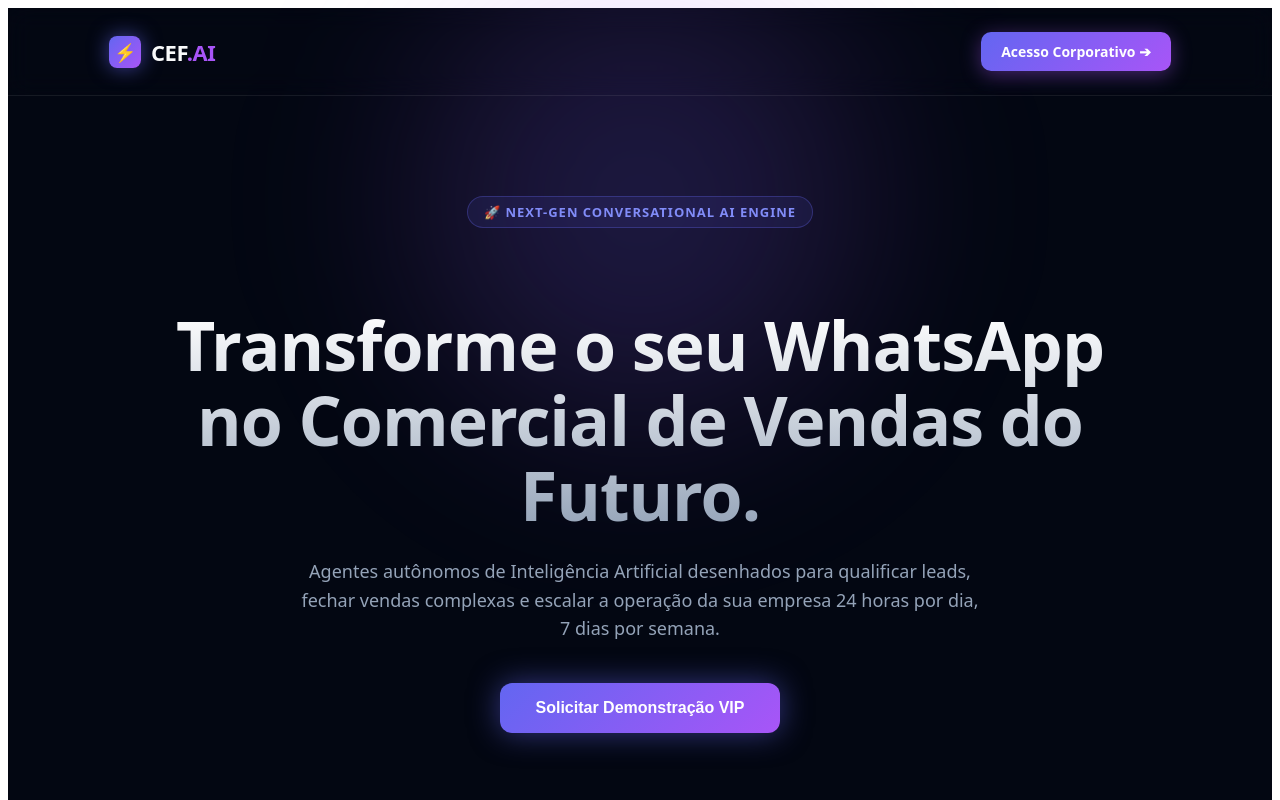
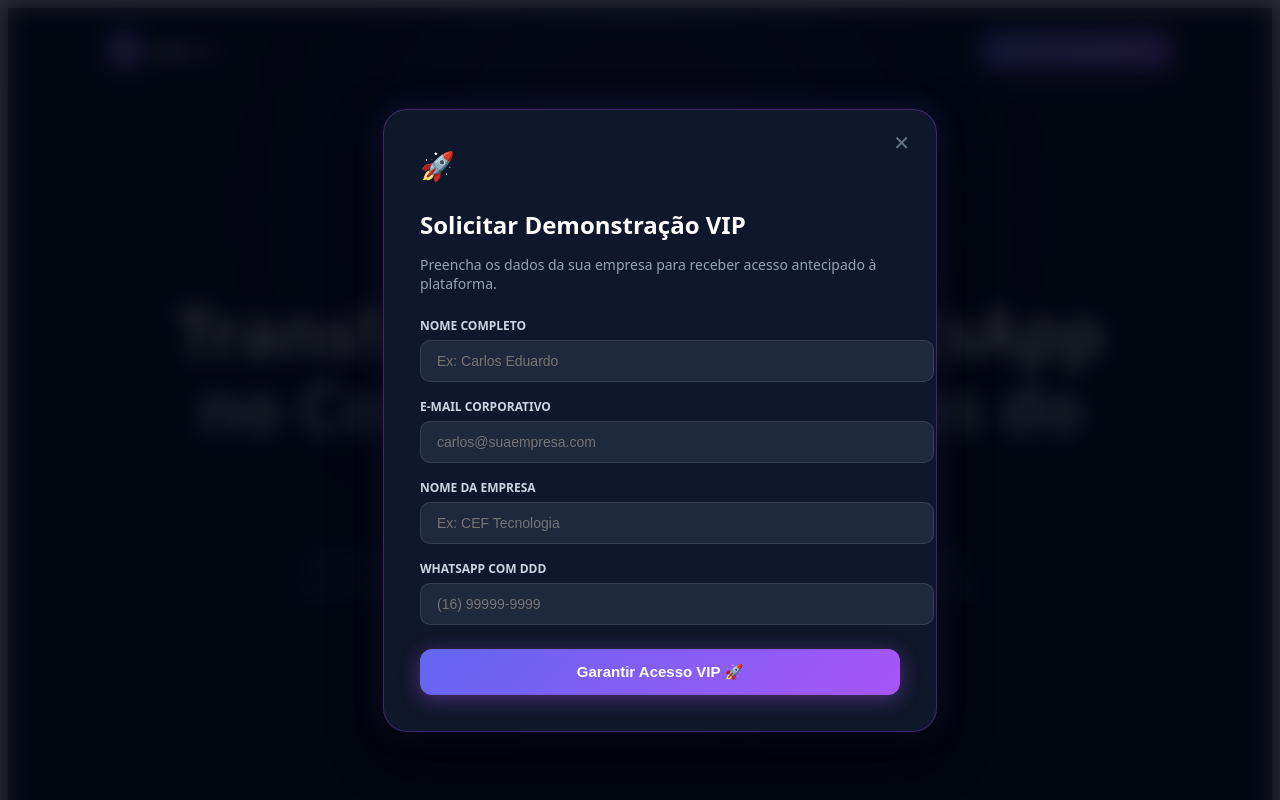
Before and after one commit to carlosandresagabriel25-dev/cefai-web, a Next.js app: page / in a window 1280 px wide. Both pictures are taken after a click on the button "Solicitar Demonstração VIP". Shown: the top 800 px of the page. Built offline with nearby package versions, Linux system fonts and the light colour scheme.

Commit message:
Update page.jsx

```diff
--- a/app/page.jsx
+++ b/app/page.jsx
@@ -1,4 +1,27 @@
+'use client';
+
+import { useState } from 'react';
+
 export default function HomePage() {
+  const [isModalOpen, setIsModalOpen] = useState(false);
+  const [isSubmitted, setIsSubmitted] = useState(false);
+  const [formData, setFormData] = useState({
+    name: '',
+    email: '',
+    phone: '',
+    company: ''
+  });
+
+  const handleSubmit = (e) => {
+    e.preventDefault();
+    setIsSubmitted(true);
+  };
+
+  const closeModal = () => {
+    setIsModalOpen(false);
+    setIsSubmitted(false);
+  };
+
   return (
     <div style={{
       backgroundColor: '#030712',
@@ -7,9 +30,10 @@ export default function HomePage() {
       minHeight: '100vh',
       margin: 0,
       padding: 0,
-      overflowX: 'hidden'
+      overflowX: 'hidden',
+      position: 'relative'
     }}>
-      {/* Glow Effects Background */}
+      {/* Background Glow */}
       <div style={{
         position: 'absolute',
         top: '-100px',
@@ -23,10 +47,9 @@ export default function HomePage() {
         zIndex: 0
       }} />
 
-      {/* Header / Navbar */}
+      {/* Navbar */}
       <nav style={{
         display: 'flex',
-        justifyConstraint: 'space-between',
         justifyContent: 'space-between',
         alignItems: 'center',
         padding: '24px 8%',
@@ -55,27 +78,27 @@ export default function HomePage() {
           </span>
         </div>
 
-        <div style={{ display: 'flex', gap: '16px' }}>
-          <a href="#demo" style={{
+        <button
+          onClick={() => setIsModalOpen(true)}
+          style={{
             padding: '10px 20px',
             borderRadius: '10px',
             background: 'linear-gradient(135deg, #6366f1 0%, #a855f7 100%)',
             color: '#fff',
-            textDecoration: 'none',
+            border: 'none',
             fontWeight: '600',
             fontSize: '14px',
             boxShadow: '0 4px 20px rgba(168, 85, 247, 0.4)',
-            transition: 'all 0.3s'
+            cursor: 'pointer'
           }}>
-            Acesso Corporativo ➔
-          </a>
-        </div>
+          Acesso Corporativo ➔
+        </button>
       </nav>
 
       {/* Hero Section */}
       <section style={{
         textAlign: 'center',
-        padding: '100px 20px 60px',
+        padding: '90px 20px 50px',
         maxWidth: '1000px',
         margin: '0 auto',
         position: 'relative',
@@ -119,8 +142,9 @@ export default function HomePage() {
           Agentes autônomos de Inteligência Artificial desenhados para qualificar leads, fechar vendas complexas e escalar a operação da sua empresa 24 horas por dia, 7 dias por semana.
         </p>
 
-        <div style={{ display: 'flex', justifyContent: 'center', gap: '16px', flexWrap: 'wrap' }}>
-          <button style={{
+        <button
+          onClick={() => setIsModalOpen(true)}
+          style={{
             padding: '16px 36px',
             borderRadius: '12px',
             background: 'linear-gradient(135deg, #6366f1 0%, #a855f7 100%)',
@@ -131,12 +155,11 @@ export default function HomePage() {
             cursor: 'pointer',
             boxShadow: '0 0 30px rgba(99, 102, 241, 0.5)'
           }}>
-            Solicitar Demonstração VIP
-          </button>
-        </div>
+          Solicitar Demonstração VIP
+        </button>
       </section>
 
-      {/* High-Tech Metrics Banner */}
+      {/* Metrics Banner */}
       <section style={{
         display: 'grid',
         gridTemplateColumns: 'repeat(auto-fit, minmax(200px, 1fr))',
@@ -171,7 +194,7 @@ export default function HomePage() {
         ))}
       </section>
 
-      {/* Feature Grid (Glassmorphism Cards) */}
+      {/* Feature Cards */}
       <section style={{ maxWidth: '1100px', margin: '0 auto 100px', padding: '0 20px', position: 'relative', zIndex: 1 }}>
         <h2 style={{ textAlign: 'center', fontSize: '32px', fontWeight: '800', marginBottom: '50px' }}>
           Arquitetura Criada para Alta Escala
@@ -186,25 +209,24 @@ export default function HomePage() {
             {
               icon: '🤖',
               title: 'Agentes Autônomos de IA',
-              desc: 'Atendimento humanizado via WhatsApp com modelos treinado no conhecimento e catálogo da sua empresa.'
+              desc: 'Atendimento humanizado via WhatsApp com modelos treinados no catálogo da sua empresa.'
             },
             {
               icon: '📊',
-              title: 'Painel Multi-Tenant & Métricas',
+              title: 'Painel Multi-Tenant',
               desc: 'Acompanhe métricas vitais como ARR, LTV e Churn em tempo real com análises preditivas.'
             },
             {
               icon: '⚡',
-              title: 'Integração Nativa de Sistemas',
-              desc: 'Conexão instantânea com CRMs, ERPs e meios de pagamento sem interrupções de fluxo.'
+              title: 'Integração Nativa',
+              desc: 'Conexão instantânea com CRMs, ERPs e meios de pagamento sem interrupções.'
             }
           ].map((card, idx) => (
             <div key={idx} style={{
               background: 'linear-gradient(180deg, rgba(255,255,255,0.05) 0%, rgba(255,255,255,0.01) 100%)',
               border: '1px solid rgba(255, 255, 255, 0.1)',
               borderRadius: '20px',
-              padding: '32px',
-              transition: 'transform 0.3s'
+              padding: '32px'
             }}>
               <div style={{ fontSize: '40px', marginBottom: '16px' }}>{card.icon}</div>
               <h3 style={{ fontSize: '20px', fontWeight: '700', marginBottom: '12px', color: '#f1f5f9' }}>
@@ -218,6 +240,197 @@ export default function HomePage() {
         </div>
       </section>
 
+      {/* MODAL POPUP DE CAPTURA DE LEADS */}
+      {isModalOpen && (
+        <div style={{
+          position: 'fixed',
+          top: 0,
+          left: 0,
+          width: '100vw',
+          height: '100vh',
+          backgroundColor: 'rgba(3, 7, 18, 0.85)',
+          backdropFilter: 'blur(10px)',
+          display: 'flex',
+          justifyContent: 'center',
+          alignItems: 'center',
+          zIndex: 1000,
+          padding: '20px'
+        }}>
+          <div style={{
+            background: '#0f172a',
+            border: '1px solid rgba(168, 85, 247, 0.3)',
+            borderRadius: '24px',
+            padding: '36px',
+            maxWidth: '480px',
+            width: '100%',
+            position: 'relative',
+            boxShadow: '0 20px 50px rgba(0,0,0,0.8), 0 0 30px rgba(99, 102, 241, 0.2)'
+          }}>
+            {/* Fechar Modal */}
+            <button
+              onClick={closeModal}
+              style={{
+                position: 'absolute',
+                top: '20px',
+                right: '20px',
+                background: 'transparent',
+                border: 'none',
+                color: '#64748b',
+                fontSize: '20px',
+                cursor: 'pointer'
+              }}>
+              ✕
+            </button>
+
+            {!isSubmitted ? (
+              <>
+                <div style={{ fontSize: '28px', marginBottom: '8px' }}>🚀</div>
+                <h3 style={{ fontSize: '24px', fontWeight: '800', marginBottom: '8px', color: '#fff' }}>
+                  Solicitar Demonstração VIP
+                </h3>
+                <p style={{ color: '#94a3b8', fontSize: '14px', marginBottom: '24px' }}>
+                  Preencha os dados da sua empresa para receber acesso antecipado à plataforma.
+                </p>
+
+                <form onSubmit={handleSubmit} style={{ display: 'flex', flexDirection: 'column', gap: '16px' }}>
+                  <div>
+                    <label style={{ display: 'block', fontSize: '12px', color: '#cbd5e1', marginBottom: '6px', fontWeight: '600' }}>
+                      NOME COMPLETO
+                    </label>
+                    <input
+                      type="text"
+                      required
+                      placeholder="Ex: Carlos Eduardo"
+                      value={formData.name}
+                      onChange={(e) => setFormData({...formData, name: e.target.value})}
+                      style={{
+                        width: '100%',
+                        padding: '12px 16px',
+                        borderRadius: '10px',
+                        background: '#1e293b',
+                        border: '1px solid rgba(255,255,255,0.1)',
+                        color: '#fff',
+                        fontSize: '14px',
+                        outline: 'none'
+                      }}
+                    />
+                  </div>
+
+                  <div>
+                    <label style={{ display: 'block', fontSize: '12px', color: '#cbd5e1', marginBottom: '6px', fontWeight: '600' }}>
+                      E-MAIL CORPORATIVO
+                    </label>
+                    <input
+                      type="email"
+                      required
+                      placeholder="carlos@suaempresa.com"
+                      value={formData.email}
+                      onChange={(e) => setFormData({...formData, email: e.target.value})}
+                      style={{
+                        width: '100%',
+                        padding: '12px 16px',
+                        borderRadius: '10px',
+                        background: '#1e293b',
+                        border: '1px solid rgba(255,255,255,0.1)',
+                        color: '#fff',
+                        fontSize: '14px',
+                        outline: 'none'
+                      }}
+                    />
+                  </div>
+
+                  <div>
+                    <label style={{ display: 'block', fontSize: '12px', color: '#cbd5e1', marginBottom: '6px', fontWeight: '600' }}>
+                      NOME DA EMPRESA
+                    </label>
+                    <input
+                      type="text"
+                      required
+                      placeholder="Ex: CEF Tecnologia"
+                      value={formData.company}
+                      onChange={(e) => setFormData({...formData, company: e.target.value})}
+                      style={{
+                        width: '100%',
+                        padding: '12px 16px',
+                        borderRadius: '10px',
+                        background: '#1e293b',
+                        border: '1px solid rgba(255,255,255,0.1)',
+                        color: '#fff',
+                        fontSize: '14px',
+                        outline: 'none'
+                      }}
+                    />
+                  </div>
+
+                  <div>
+                    <label style={{ display: 'block', fontSize: '12px', color: '#cbd5e1', marginBottom: '6px', fontWeight: '600' }}>
+                      WHATSAPP COM DDD
+                    </label>
+                    <input
+                      type="tel"
+                      required
+                      placeholder="(16) 99999-9999"
+                      value={formData.phone}
+                      onChange={(e) => setFormData({...formData, phone: e.target.value})}
+                      style={{
+                        width: '100%',
+                        padding: '12px 16px',
+                        borderRadius: '10px',
+                        background: '#1e293b',
+                        border: '1px solid rgba(255,255,255,0.1)',
+                        color: '#fff',
+                        fontSize: '14px',
+                        outline: 'none'
+                      }}
+                    />
+                  </div>
+
+                  <button
+                    type="submit"
+                    style={{
+                      marginTop: '8px',
+                      padding: '14px',
+                      borderRadius: '12px',
+                      background: 'linear-gradient(135deg, #6366f1 0%, #a855f7 100%)',
+                      color: '#fff',
+                      border: 'none',
+                      fontWeight: '700',
+                      fontSize: '15px',
+                      cursor: 'pointer',
+                      boxShadow: '0 4px 20px rgba(168, 85, 247, 0.4)'
+                    }}>
+                    Garantir Acesso VIP 🚀
+                  </button>
+                </form>
+              </>
+            ) : (
+              <div style={{ textAlign: 'center', padding: '20px 0' }}>
+                <div style={{ fontSize: '48px', marginBottom: '16px' }}>✅</div>
+                <h3 style={{ fontSize: '22px', fontWeight: '800', marginBottom: '12px', color: '#fff' }}>
+                  Solicitação Confirmada!
+                </h3>
+                <p style={{ color: '#94a3b8', fontSize: '14px', lineHeight: '1.6', marginBottom: '24px' }}>
+                  Obrigado, <strong style={{ color: '#fff' }}>{formData.name}</strong>. A nossa equipa de consultoria técnica entrará em contacto para o e-mail ou WhatsApp da <strong style={{ color: '#fff' }}>{formData.company}</strong> em até 15 minutos.
+                </p>
+                <button
+                  onClick={closeModal}
+                  style={{
+                    padding: '12px 28px',
+                    borderRadius: '10px',
+                    background: 'rgba(255, 255, 255, 0.1)',
+                    color: '#fff',
+                    border: '1px solid rgba(255, 255, 255, 0.2)',
+                    fontWeight: '600',
+                    cursor: 'pointer'
+                  }}>
+                  Fechar
+                </button>
+              </div>
+            )}
+          </div>
+        </div>
+      )}
+
       {/* Footer */}
       <footer style={{
         borderTop: '1px solid rgba(255, 255, 255, 0.08)',
@@ -229,5 +442,5 @@ export default function HomePage() {
         <p>© 2026 CEF.AI — All Systems Operational • Built for High-Performance Enterprises</p>
       </footer>
     </div>
-  )
+  );
 }
```
